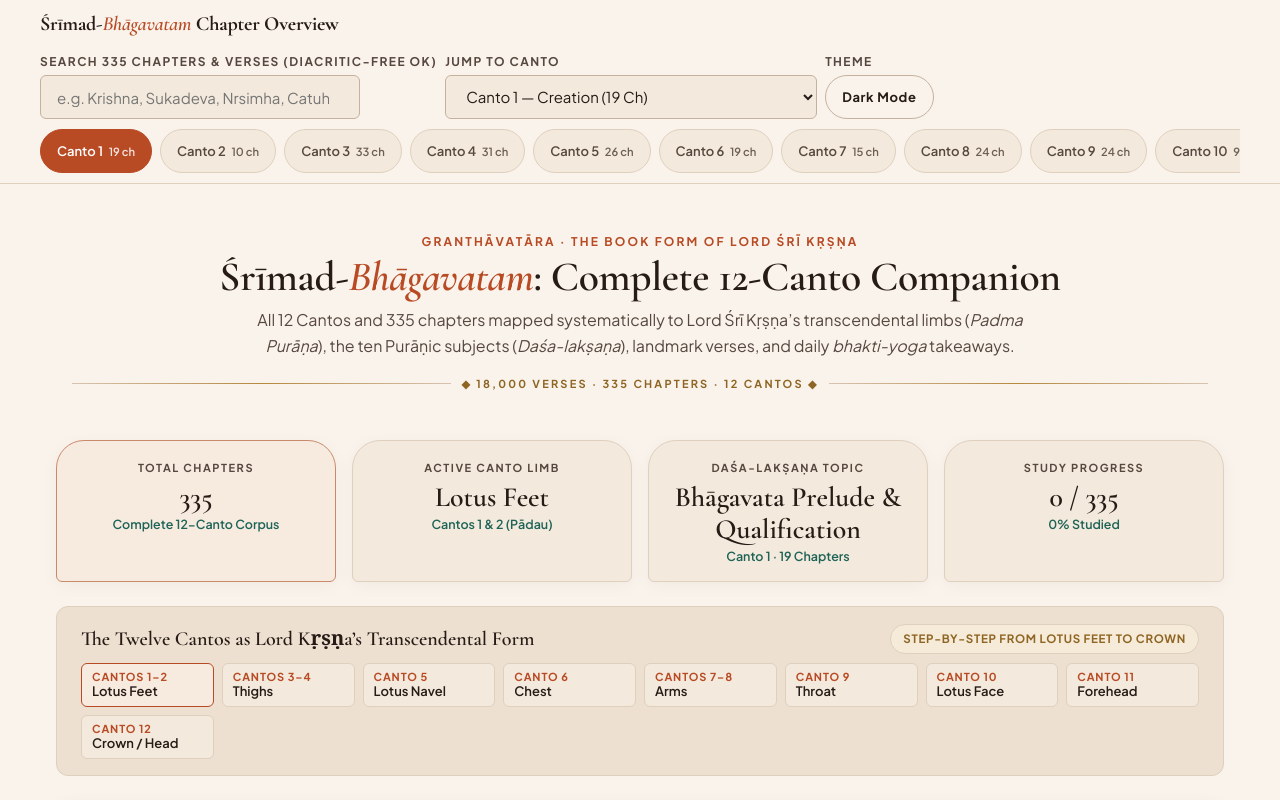
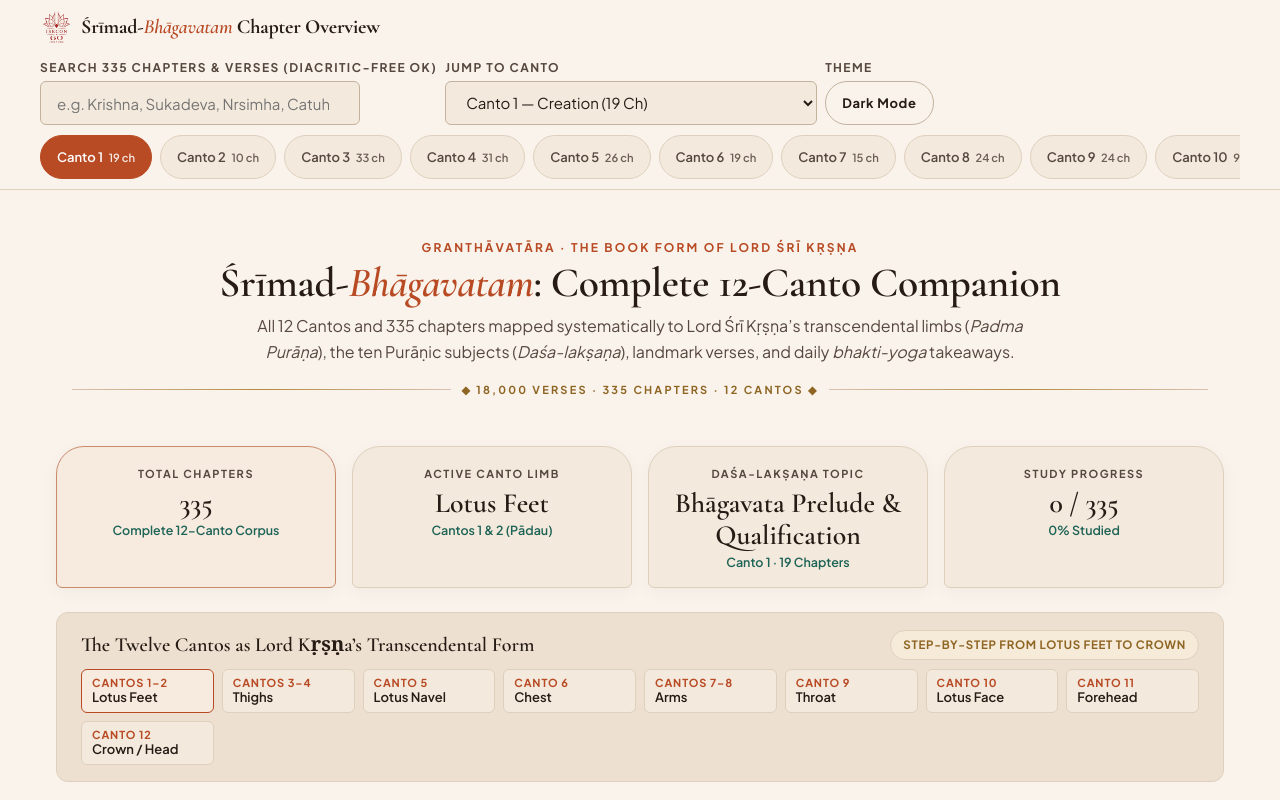
Before and after one commit to skarthitw/SB-Chap-Overview, a plain HTML site: page index.html in a window 1280 px wide. Shown: the top 800 px of the page. Drawn offline with nearby package versions, Linux system fonts and the light colour scheme.

Commit message:
Update navigation bar with logo and styling

```diff
--- a/index.html
+++ b/index.html
@@ -878,8 +878,13 @@
   <nav class="canto-nav" aria-label="Canto navigation and Sanskrit search">
     <div class="canto-nav-inner">
       <div class="nav-top-row">
-        <div class="nav-brand">
-          <span class="nav-brand-title">Śrīmad-<em>Bhāgavatam</em> Chapter Overview</span>
+        <div class="nav-brand" style="display: flex; align-items: center; gap: 8px;">
+            <!-- ISKCON 60 Logo -->
+            <img src="ISKCON_60_Maroon_wo_bg-removebg-preview.png"
+                 alt="ISKCON 60"
+                 style="height: clamp(28px, 5vw, 38px); width: auto; object-fit: contain; flex-shrink: 0;" />
+
+            <span class="nav-brand-title">Śrīmad-<em>Bhāgavatam</em> Chapter Overview</span>
         </div>
 
         <div class="nav-controls-row">
```
